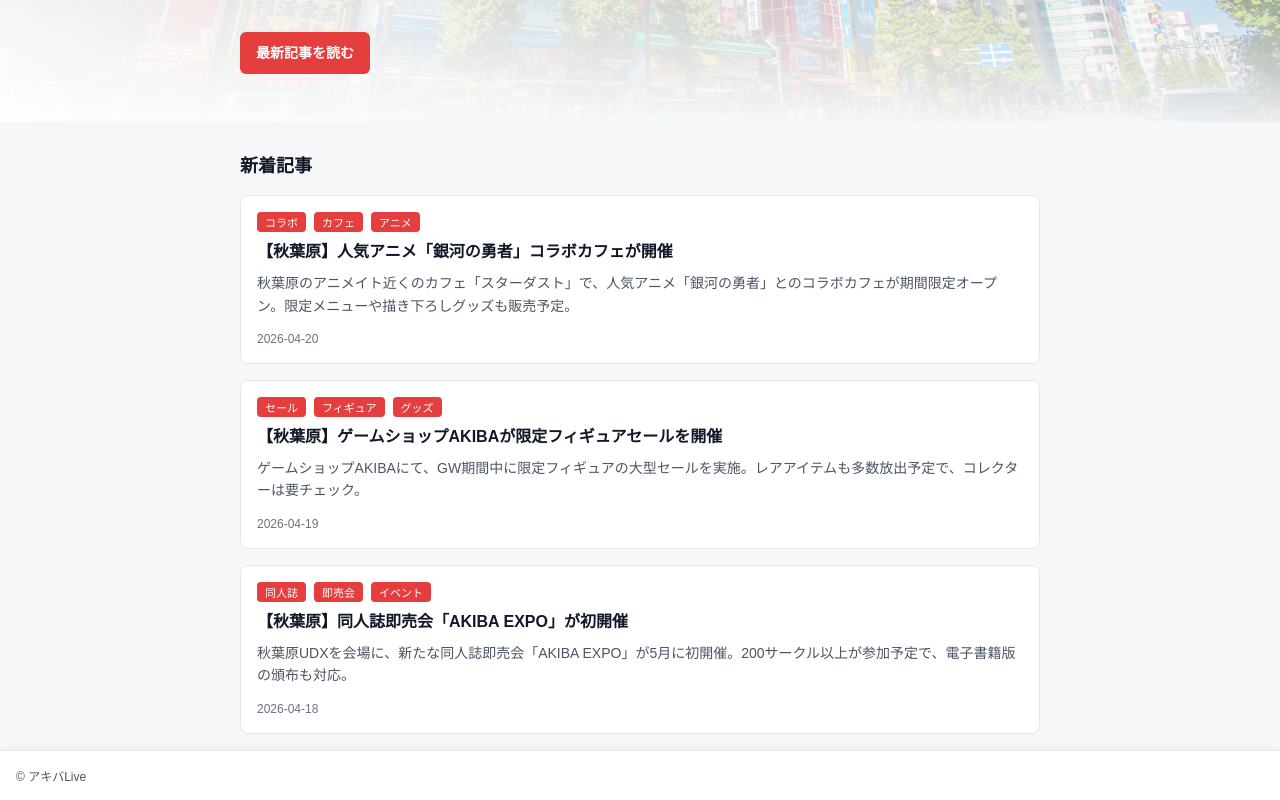
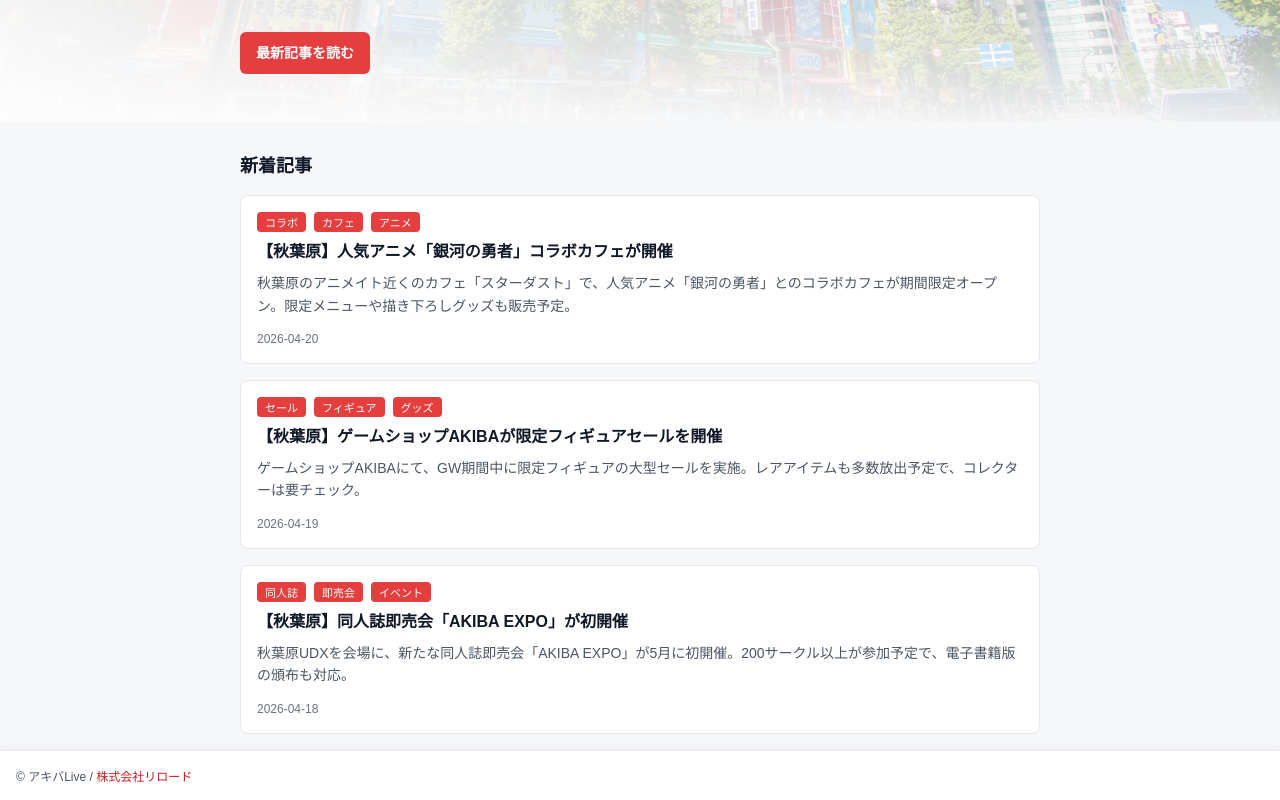
Before and after one commit to reload-co-jp/akiba, a Next.js app: page / in a window 1280 px wide. Shown: the part 539-1339 px from the top of the page. Built offline with nearby package versions, Linux system fonts and the light colour scheme; no server answers.

Commit message:
Add link

```diff
--- a/app/layout.tsx
+++ b/app/layout.tsx
@@ -53,7 +53,17 @@
             padding: "1rem",
           }}
         >
-          <p>&copy; アキバLive</p>
+          <p>
+            &copy; アキバLive /{" "}
+            <a
+              href="https://reload.co.jp"
+              rel="noopener noreferrer"
+              target="_blank"
+              style={{ color: "#c81e1e", textDecoration: "none" }}
+            >
+              株式会社リロード
+            </a>
+          </p>
         </footer>
       </body>
     </html>
```
